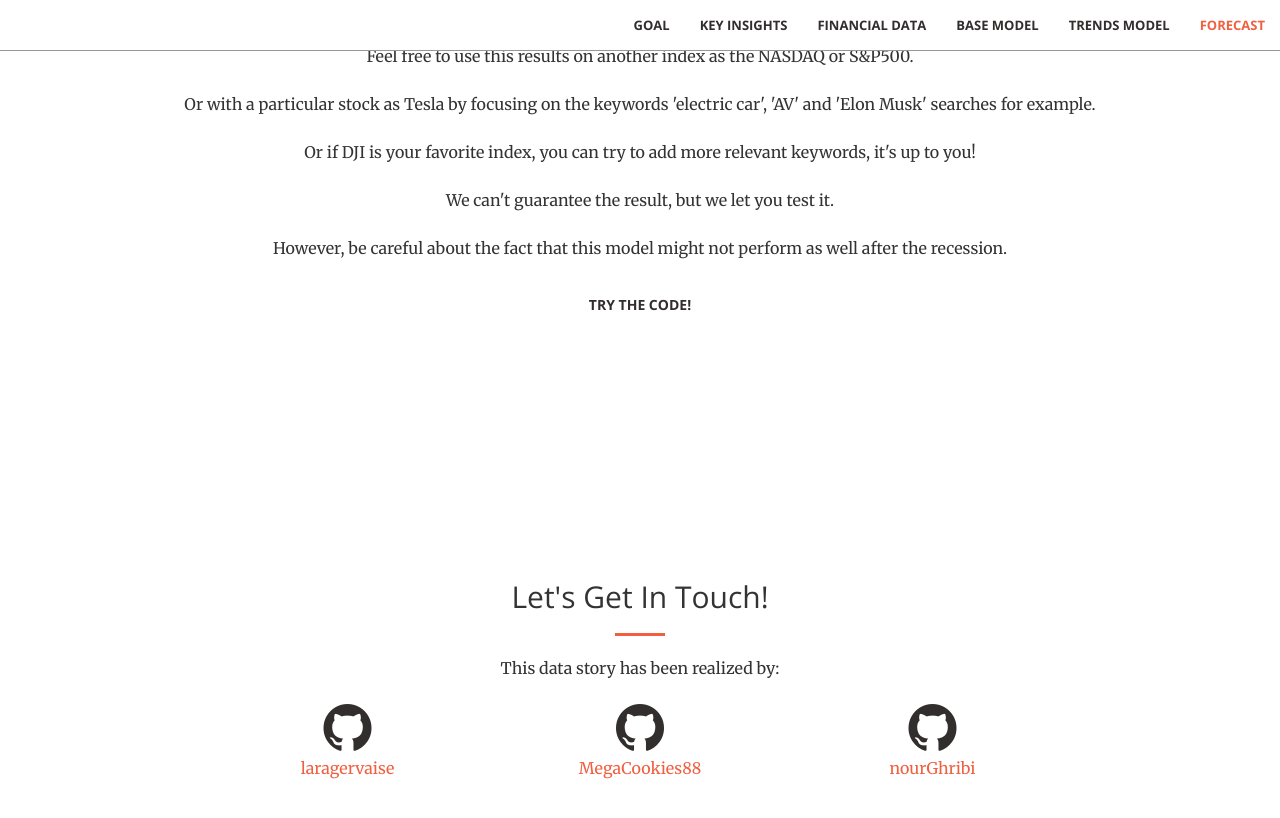
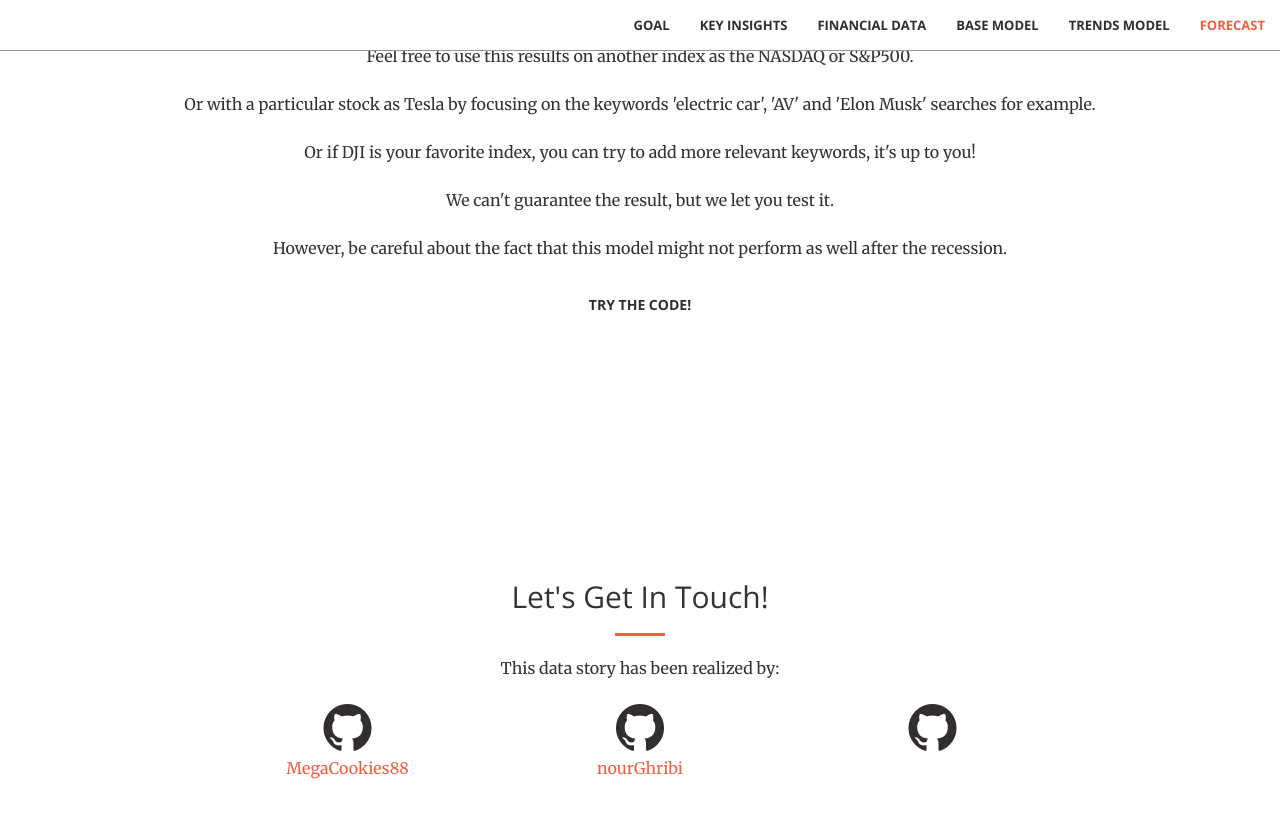
Before and after one commit to MegaCookies88/DS-ADA-Project, a Jekyll site: the page built from index.html, in a window 1280 px wide and 900 px high, scrolled down 10627 px. Shown: the top 818 px of the window. Built offline with Jekyll 4.4.1, drawn with Linux system fonts in a browser that asks for light colours.

Commit message:
Update _config.yml

```diff
--- a/_config.yml
+++ b/_config.yml
@@ -1,14 +1,13 @@
 # Site settings
-title: forecasting stock volatility
+title: Forecasting Volatility
 email:
 description: > # this means to ignore newlines until "baseurl:"
 baseurl: "" # the subpath of your site, e.g. /blog/
-url: "https://laragervaise.github.io/forecasting-stock-volatility/" # the base hostname & protocol for your site
+url: "https://megacookies88.github.io/forecasting-stock-volatility/" # the base hostname & protocol for your site
 
-twitter_username:
-github_username1: laragervaise
-github_username2: MegaCookies88
-github_username3: nourGhribi
+twitter_username: MegaCookies88
+github_username1: MegaCookies88
+github_username2: nourGhribi
 
 # Build settings
 markdown: kramdown
```
